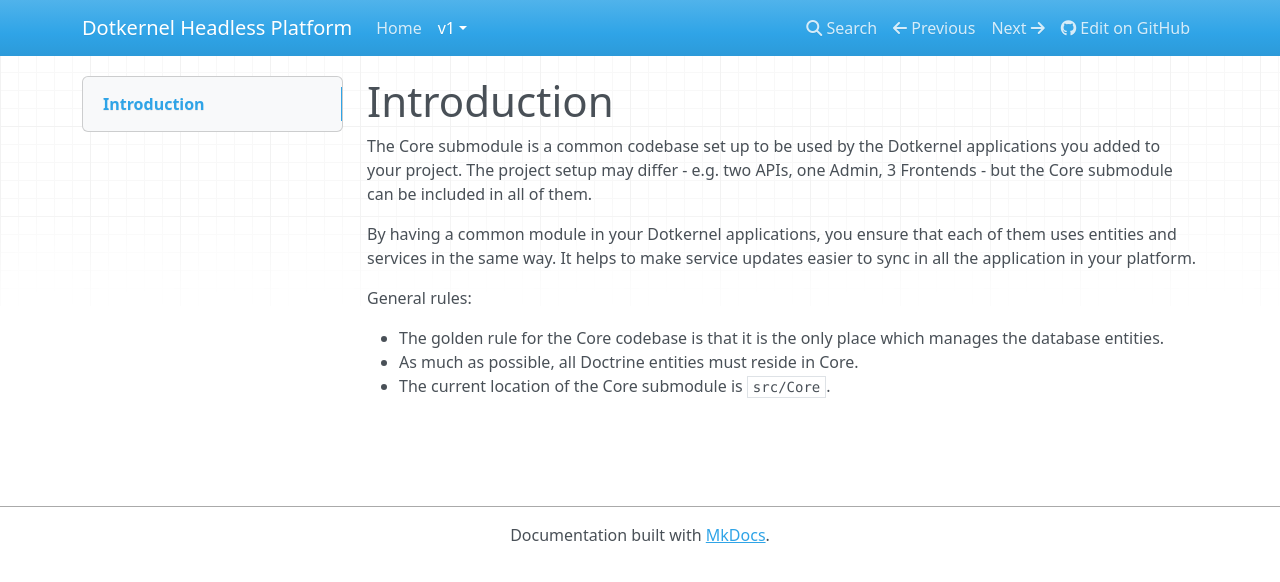
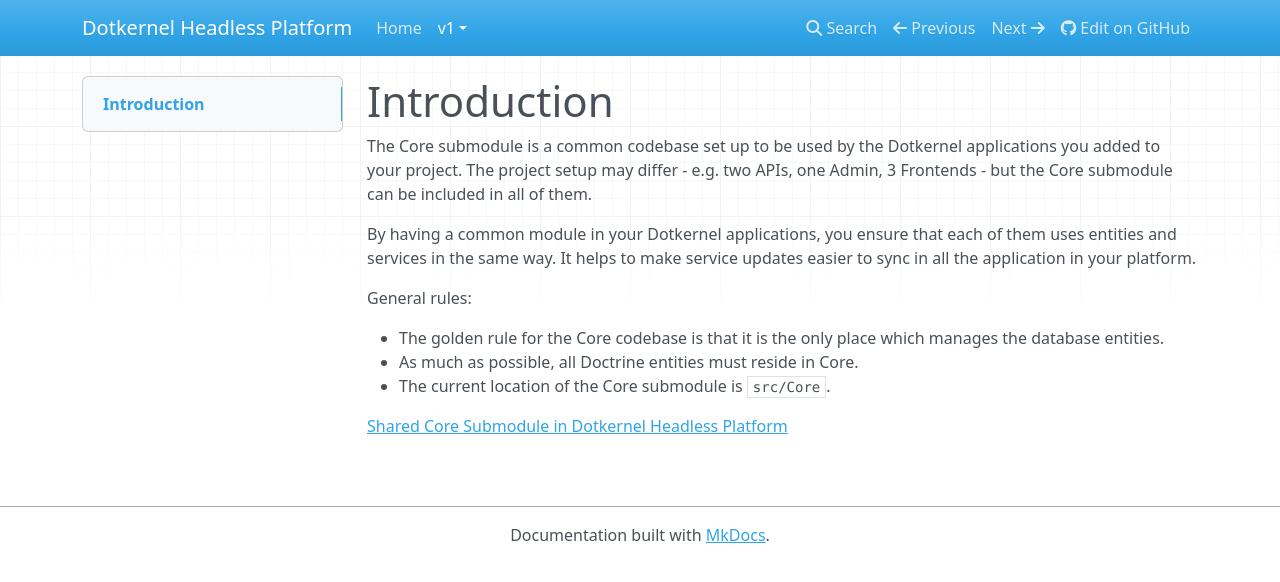
Before and after one commit to dotkernel/headless-documentation, an MkDocs documentation site: the page built from docs/book/v1/core/introduction.md, in a window 1280 px wide. Shown: the top 582 px of the page. Built offline with MkDocs 1.6.1, drawn with Linux system fonts in a browser that asks for light colours; nearby versions of some CDN libraries.

Commit message:
added link to core article
Signed-off-by: bidi <bidi@apidemia.com>

```diff
--- a/docs/book/v1/core/introduction.md
+++ b/docs/book/v1/core/introduction.md
@@ -11,3 +11,5 @@
 - The golden rule for the Core codebase is that it is the only place which manages the database entities.
 - As much as possible, all Doctrine entities must reside in Core.
 - The current location of the Core submodule is `src/Core`.
+
+[Shared Core Submodule in Dotkernel Headless Platform](https://www.dotkernel.com/headless-platform/shared-core-submodule-in-dotkernel-headless-platform/)
```
